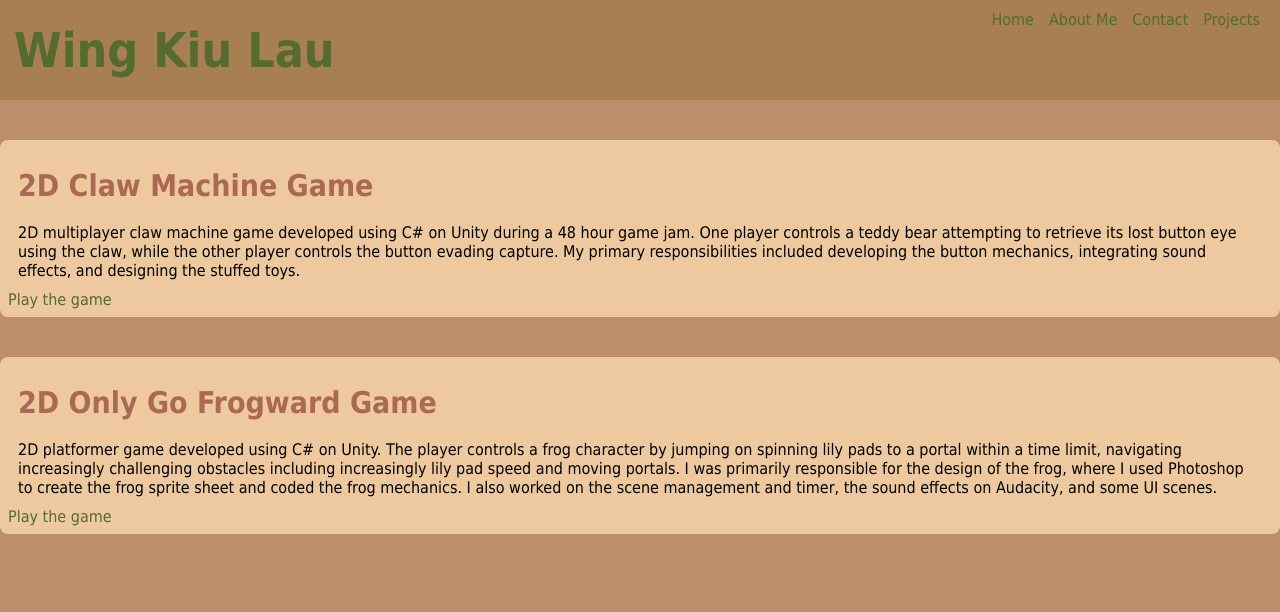
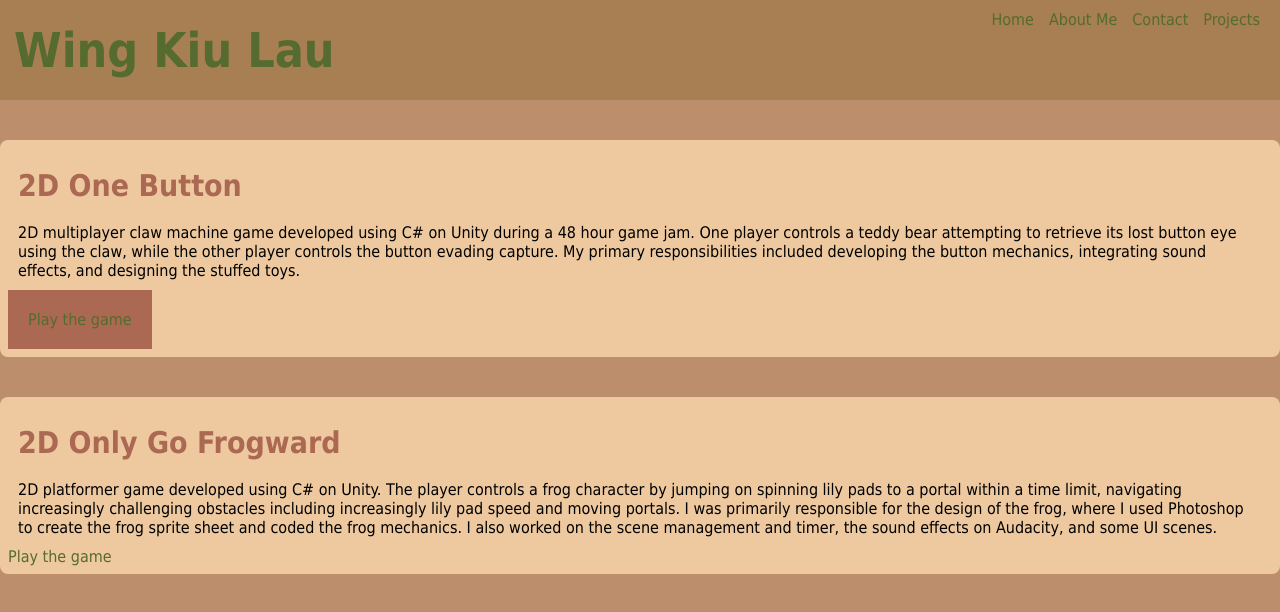
Before and after one commit to wingkiulau/wingkiulau, a plain HTML site: page games.html in a window 1280 px wide. Drawn offline with Linux system fonts and the light colour scheme; a script that the page names is missing.

Commit message:
Update games.html

```diff
--- a/games.html
+++ b/games.html
@@ -28,16 +28,16 @@
 
     <main>
         <section class="2D Claw Machine Game">
-            <h2>2D Claw Machine Game</h2>
+            <h2>2D One Button</h2>
             <div class="text-box">
                 <p> 2D multiplayer claw machine game developed using C# on Unity during a 48 hour game jam. One player controls a teddy bear attempting to retrieve its lost button eye using the claw, while the other player controls the button evading capture.
                     My primary responsibilities included developing the button mechanics, integrating sound effects, and designing the stuffed toys.</p>
             </div>
-            <a href="https://wingkiulau.github.io/One-Button-Game/">Play the game</a>
+            <a href="https://wingkiulau.github.io/One-Button-Game/" class="btn btn-2">Play the game</a>
         </section>
 
         <section class="2D Only Go Frogward Game">
-            <h2>2D Only Go Frogward Game</h2>
+            <h2>2D Only Go Frogward</h2>
             <div class="text-box">
             <p> 2D platformer game developed using C# on Unity. The player controls a frog character by jumping on spinning lily pads to a portal within a time limit, navigating increasingly challenging obstacles including increasingly lily pad speed and moving portals.
                 I was primarily responsible for the design of the frog, where I used Photoshop to
```
